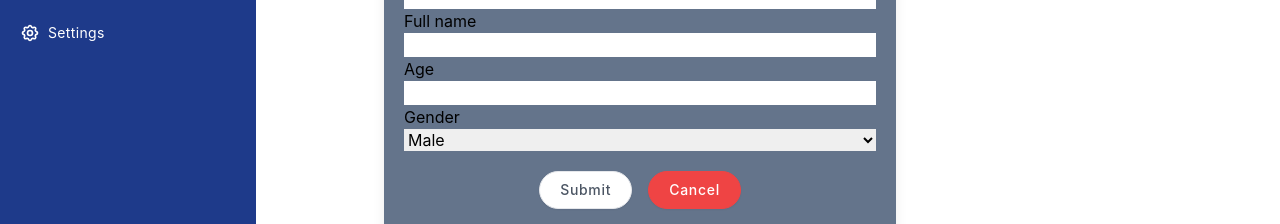
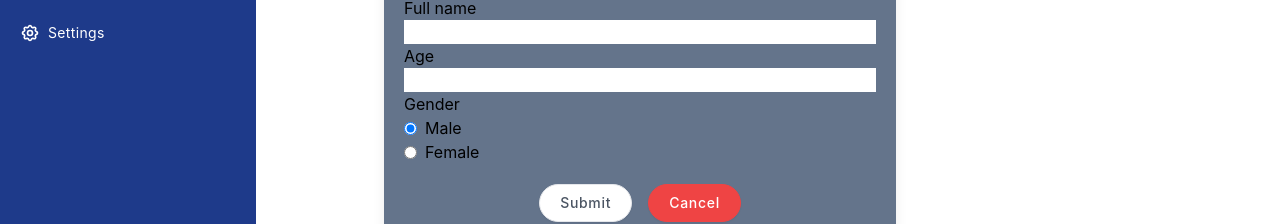
Before and after one commit to haitrieu123580/Member-Management-React, a React (Create React App) app: page /dashboard in a window 1280 px wide. Both pictures are taken after a click on the button "Add User". Shown: the part 393-617 px from the top of the page. Built offline with nearby package versions, Linux system fonts and the light colour scheme; no server answers.

Commit message:
feat: add, update user

```diff
--- a/src/assets/userData.js
+++ /dev/null
@@ -1,66 +0,0 @@
-const usersData = [
-
-    {
-        id: 1,
-        username: "user1",
-        email: "user1@example.com",
-        gender: "male"
-    },
-    {
-        id: 2,
-        username: "user2",
-        email: "user2@example.com",
-        gender: "female"
-    },
-    {
-        id: 3,
-        username: "user3",
-        email: "user3@example.com",
-        gender: "male"
-    },
-    {
-        id: 4,
-        username: "user4",
-        email: "user4@example.com",
-        gender: "female"
-    },
-    {
-        id: 5,
-        username: "user5",
-        email: "user5@example.com",
-        gender: "male"
-    },
-    {
-        id: 6,
-        username: "user6",
-        email: "user6@example.com",
-        gender: "female"
-    },
-    {
-        id: 7,
-        username: "user7",
-        email: "user7@example.com",
-        gender: "male"
-    },
-    {
-        id: 8,
-        username: "user8",
-        email: "user8@example.com",
-        gender: "female"
-    },
-    {
-        id: 9,
-        username: "user9",
-        email: "user9@example.com",
-        gender: "male"
-    },
-    {
-        id: 10,
-        username: "user10",
-        email: "user10@example.com",
-        gender: "female"
-    }
-
-];
-localStorage.setItem('users', JSON.stringify(usersData));
-export default usersData;
--- a/src/components/Dashboard/Users.jsx
+++ b/src/components/Dashboard/Users.jsx
@@ -10,19 +10,18 @@ const Users = () => {
     const [isEdit, setIsEdit] = useState(false);
     const [users, setUsers] = useState([]);
     const { token } = useAuth()
-    // console.log(token)
+    console.log(token)
     const handleSave = async (formData) => {
         if (editUser === null) {
             try {
-                const res = await axios.post('http://localhost:3000/users/create-user', {
+                console.log(formData);
+                const res = await axios.post('http://localhost:3000/users/create-user', formData, {
                     headers: {
                         'Content-Type': 'application/json',
                         'Authorization': `Bearer ${token}`
-                    },
-                    body: JSON.stringify(formData)
+                    }
                 });
-                console.log(formData)
-                console.log(res)
+
                 if (res.status === 200) {
                     setUsers((prevUsers) => {
                         const newUser = { ...formData };
@@ -31,19 +30,35 @@ const Users = () => {
                     });
                 }
             } catch (error) {
-
+                // Handle error here, you can log it or display a message to the user
+                console.error('Error creating user:', error);
             }
         } else {
+            try {
+                const res = await axios.put(`http://localhost:3000/users/${editUser.id}`, formData, {
+                    headers: {
+                        'Content-Type': 'application/json',
+                        'Authorization': `Bearer ${token}`
+                    }
+                });
+                if (res.status === 200) {
                     setUsers((prevUsers) => {
                         const updatedUsers = prevUsers.map((user) =>
-                    user === editUser ? { ...user, ...formData } : user
+                            user.id === editUser.id ? { ...user, ...formData } : user
                         );
+
                         localStorage.setItem('users', JSON.stringify(updatedUsers));
                         return updatedUsers;
                     });
                     setEditUser(null);
                 }
+            } catch (error) {
+                // Handle error here, you can log it or display a message to the user
+                console.error('Error updating user:', error);
+            }
+        }
     };
+
 
     const handleEdit = (user) => {
         setEditUser(user);
--- a/src/components/User/UserForm.jsx
+++ b/src/components/User/UserForm.jsx
@@ -1,28 +1,31 @@
 import React, { useState } from 'react';
 
 const UserForm = ({ onSave, initialValues, hideForm }) => {
-  const [formData, setFormData] = useState(initialValues || {});
+  const [formData, setFormData] = useState(initialValues || {
+    gender: 'false'
+  });
 
   const handleInputChange = (e) => {
-    const { name, value } = e.target;
+    const { name, value, type } = e.target;
+    const updatedValue = type === 'checkbox' ? e.target.checked : value;
+
     setFormData((prevData) => ({
       ...prevData,
-      [name]: value,
+      [name]: updatedValue,
     }));
   };
 
-
   const handleSubmit = (e) => {
     e.preventDefault();
-    if ((formData.username == null) || (formData.email == null) || (formData.gender == null)) {
+    if (!formData.username || !formData.email) {
       alert(`Missing User Info`);
-    }
-    else {
+    } else {
+      formData.gender = formData.gender === 'true' ? true : false
+      formData.age = parseInt(formData.age)
       onSave(formData);
       setFormData({});
-      hideForm()
+      hideForm();
     }
-
   };
 
   return (
@@ -97,23 +100,40 @@ const UserForm = ({ onSave, initialValues, hideForm }) => {
                   type="number"
                   name="age"
                   id='age'
-                  placeholder={formData.age || ''}
+                  min={18}
+                  max={100}
+                  placeholder={formData.age}
                   onChange={handleInputChange}
                 />
               </div>
-              <div class="flex flex-col">
-                <label for="gender" class="">Gender</label>
-                <select
-                id='gender'
-                  className="text-black"
-                  name="gender" // This name should match the property name in formData
-                  value={formData.gender || ''}
-                  onChange={handleInputChange}
-                >
-                  <option value="male">Male</option>
-                  <option value="female">Female</option>
-                </select>
-
+              <div className="flex flex-col">
+                <label htmlFor="gender">Gender</label>
+                <div className="flex items-center">
+                  <input
+                    type="radio"
+                    id="male"
+                    name="gender"
+                    value="false" // Use 'false' as the value
+                    checked={formData.gender === 'false' || formData.gender === false} // Check against the string 'false'
+                    onChange={handleInputChange}
+                  />
+                  <label htmlFor="male" className="ml-2">
+                    Male
+                  </label>
+                </div>
+                <div className="flex items-center">
+                  <input
+                    type="radio"
+                    id="female"
+                    name="gender"
+                    value="true" // Use 'true' as the value
+                    checked={formData.gender === 'true' || formData.gender === true} // Check against the string 'true'
+                    onChange={handleInputChange}
+                  />
+                  <label htmlFor="female" className="ml-2">
+                    Female
+                  </label>
+                </div>
               </div>
             </div>
             <div className="p-3 mt-2 text-center space-x-4 md:block">
```
Lines whose indentation alone changed are shown as unchanged.
